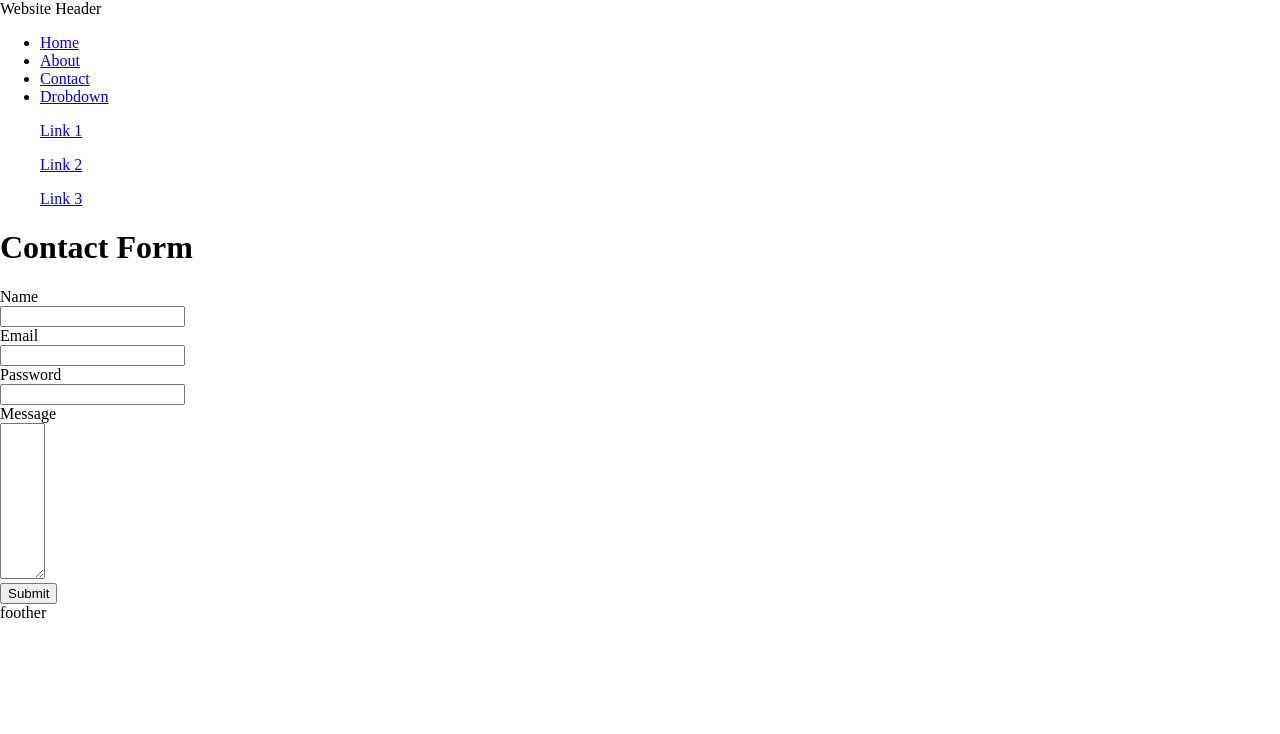
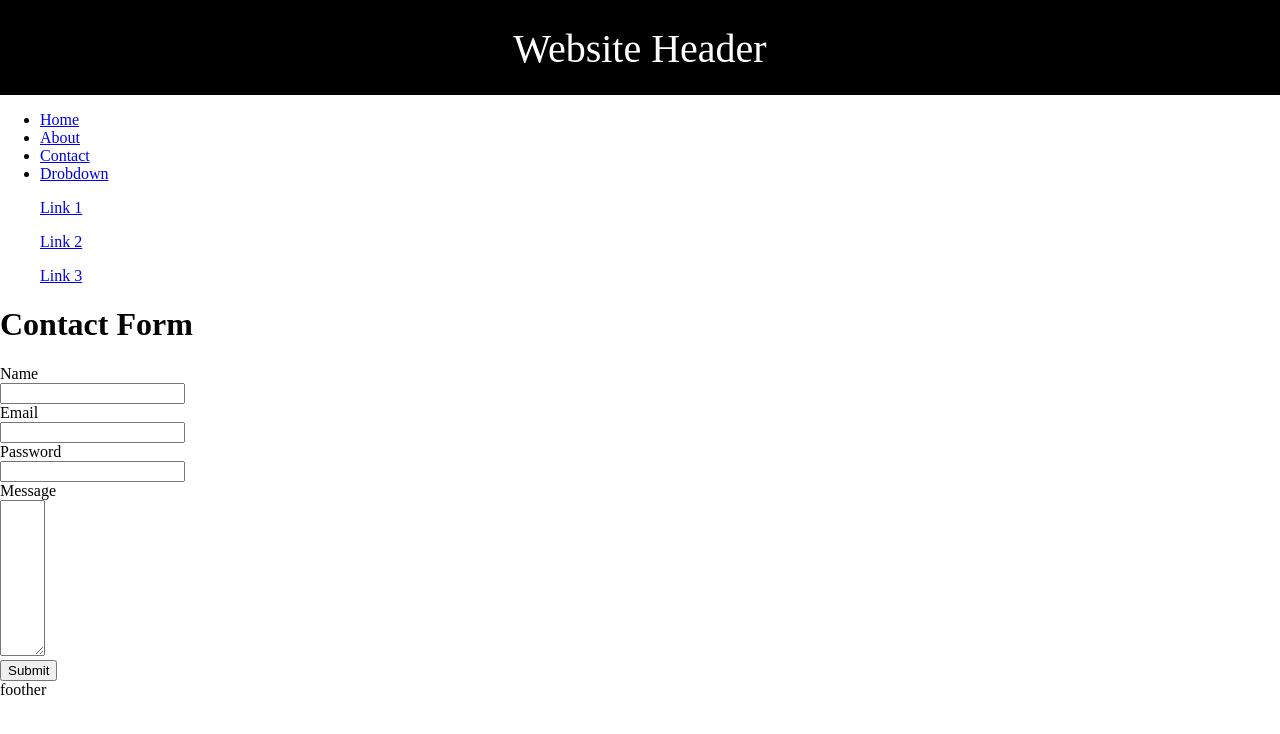
Before and after one commit to Esmaily22/Assignment-9, a plain HTML site: page index.html in a window 1280 px wide. Drawn offline with Linux system fonts and the light colour scheme.

Commit message:
sit properties for header

```diff
--- a/index.html
+++ b/index.html
@@ -10,7 +10,16 @@
             background: white;
             margin: 0;
         }
+        header{
+            background-color: black;
+            height: 70px;
+            width: 100%;
+            font-size: 40px;
+            color: white;
+            text-align:center;
+            padding-top: 25px;
 
+        }
 
     </style>
 </head>
```
